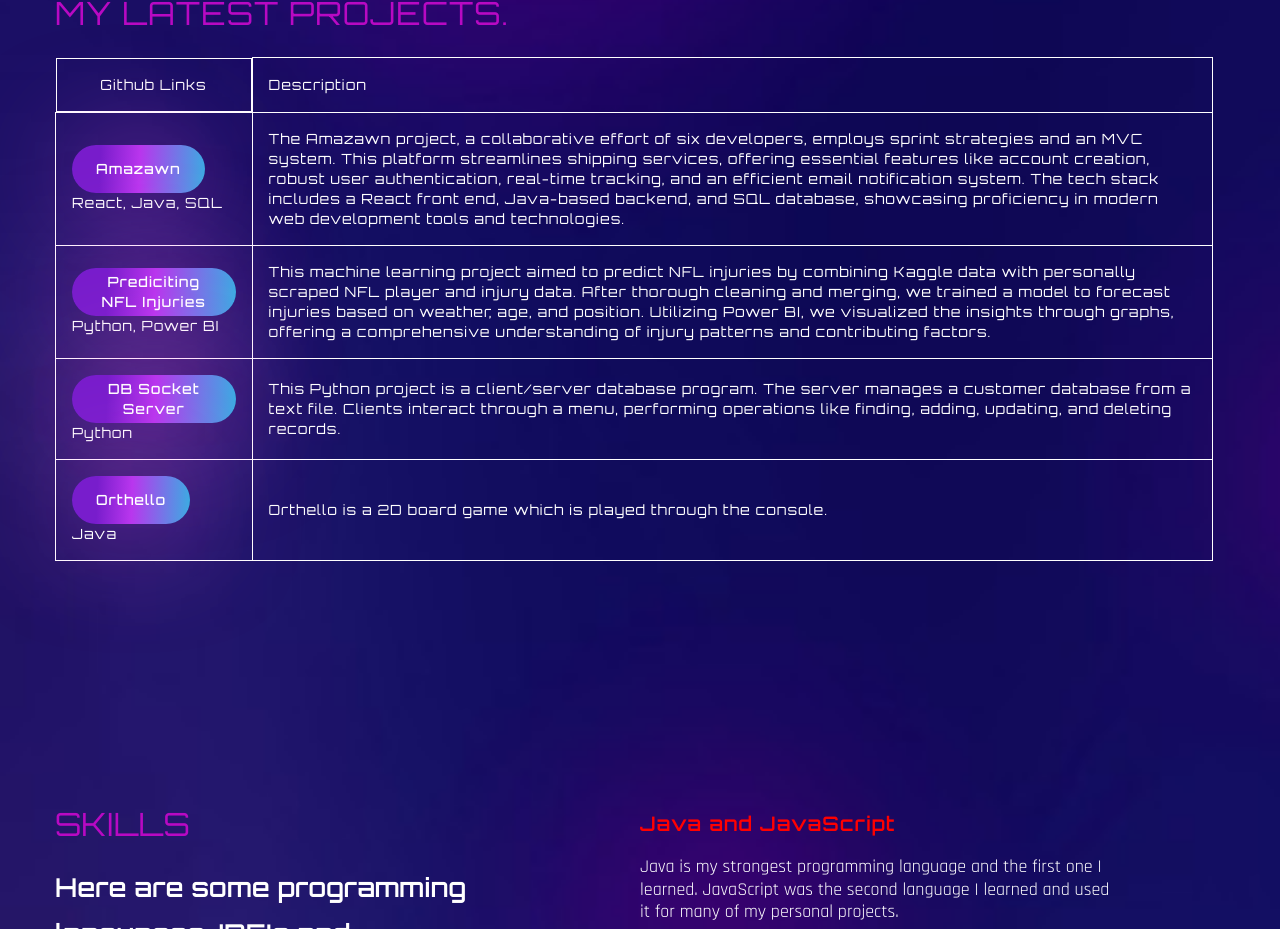
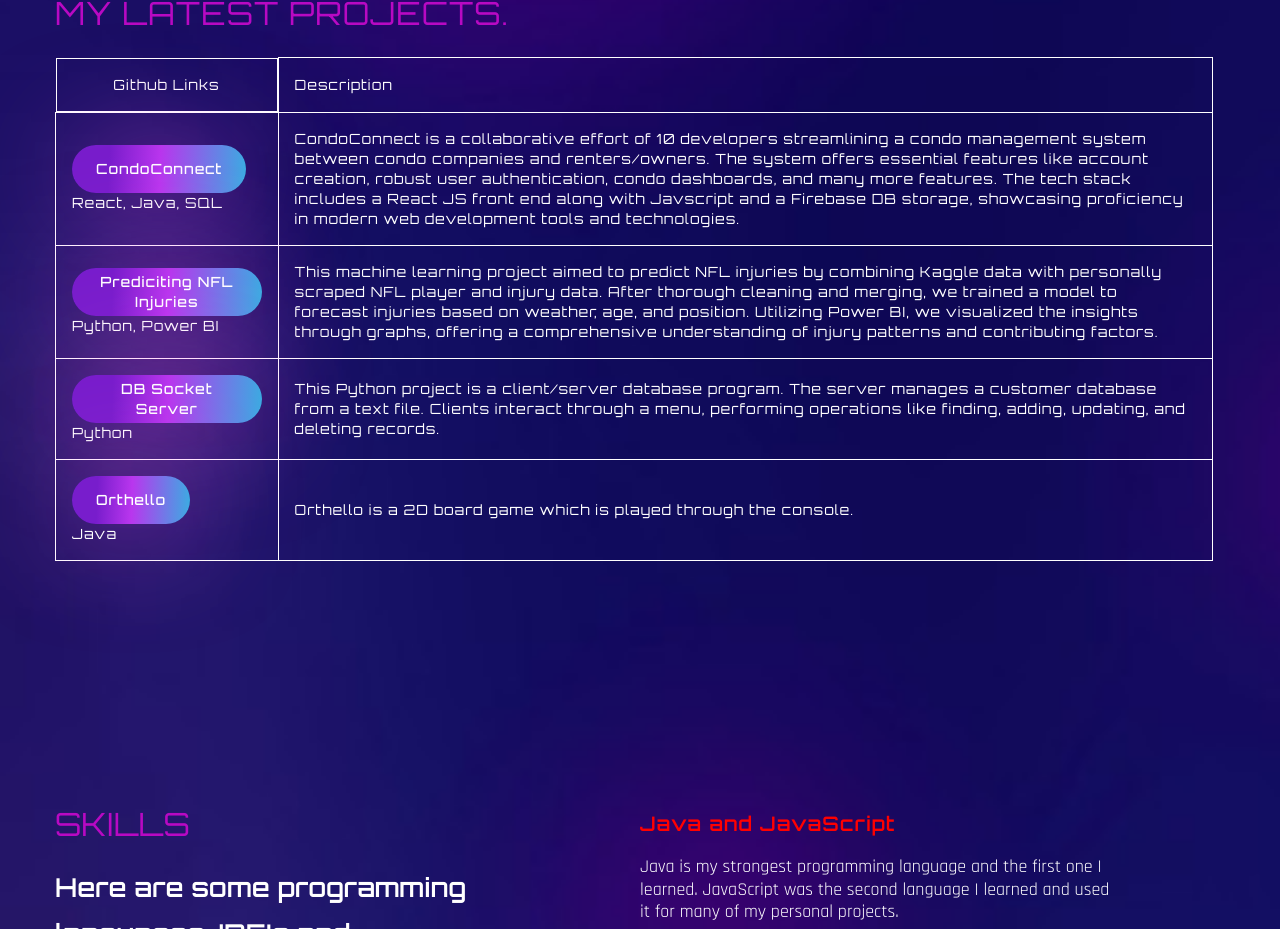
Before and after one commit to mattflahertyy/Portfolio-Website, a React (Create React App) app: page / in a window 1280 px wide. Shown: the part 1679-2608 px from the top of the page. Built offline with nearby package versions, Linux system fonts and the light colour scheme; the HTML template or start-up script is replaced by a standard one; a web font is replaced by a local one.

Commit message:
updated CondoConnect

```diff
--- a/src/components/Work.js
+++ b/src/components/Work.js
@@ -38,15 +38,15 @@ const Work = () => {
                                 <tr>
                                     <td className="border border-white p-4">
                                         <button className='btn btn-sm'>
-                                            <a href="https://github.com/mattflahertyy/Amazawn" target="_blank" rel="noopener noreferrer">
-                                                Amazawn
+                                            <a href="https://www.condoconnect.site" target="_blank" rel="noopener noreferrer">
+                                                CondoConnect
                                             </a>
                                         </button>
                                         <br/>
                                         <p>React, Java, SQL</p>
                                     </td>
                                     <td className="border border-white p-4">
-                                        <p>The Amazawn project, a collaborative effort of six developers, employs sprint strategies and an MVC system. This platform streamlines shipping services, offering essential features like account creation, robust user authentication, real-time tracking, and an efficient email notification system. The tech stack includes a React front end, Java-based backend, and SQL database, showcasing proficiency in modern web development tools and technologies.</p>
+                                        <p>CondoConnect is a collaborative effort of 10 developers streamlining a condo management system between condo companies and renters/owners. The system offers essential features like account creation, robust user authentication, condo dashboards, and many more features. The tech stack includes a React JS front end along with Javscript and a Firebase DB storage, showcasing proficiency in modern web development tools and technologies.</p>
                                     </td>
                                 </tr>
                                 <tr>
```
